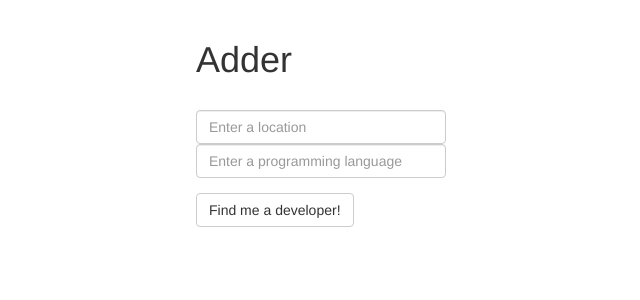
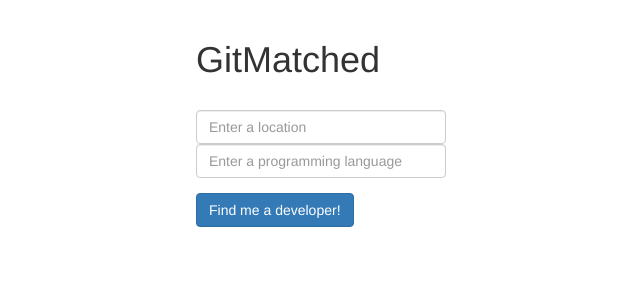
Before and after one commit to jascharf10/API-Test, a Flask app: page / in a window 1280 px wide. Shown: the top 300 px of the page, without its empty margins (209-849 px from the left). Run offline with Flask 2, Linux system fonts and the light colour scheme; some libraries are stand-ins or nearby versions.

Commit message:
more fun with jquery

```diff
--- a/app/static/main.js
+++ b/app/static/main.js
@@ -1,5 +1,6 @@
 $(document).ready(function() {
     console.log("ready!");
+    $('#try-again').hide();
 
   $("form").on("submit", function() {
       console.log("the form has been submitted")
@@ -13,9 +14,16 @@ $(document).ready(function() {
         url: "/",
         data: {first: valueOne, second: valueTwo},
         success: function(results) {
-            console.log(results.items[0]);
-            $("#results").html('<a href="'+results.items[0].html_url+'">'+results.items[0].login+'</a><br><img src="'+results.items[0].avatar_url+'">')
-            $("input").val("")
+          if (results.items.length > 0) {
+              $('input').hide();
+              $('#try-again').show();
+            var randNum = Math.floor(Math.random() * Object.keys(results.items).length)
+            console.log(results.items[randNum]);
+            $("#results").html('<a href="'+results.items[randNum].html_url+'">'+results.items[randNum].login+'</a><br><img src="'+results.items[randNum].avatar_url+'" class="avatar">')
+            // $("input").val("")
+          } else {
+              $('#results').html('Something went terribly wrong! Please try again.')
+          }
         },
         error: function(error) {
             console.log(error);
@@ -24,4 +32,10 @@ $(document).ready(function() {
 
   });
 
+  $('#try-again').on('click', function(){
+      $('input').val('').show();
+      $('#try-again').hide();
+      $('#results').html('');
+  });
+
 });
--- a/app/templates/index.html
+++ b/app/templates/index.html
@@ -12,18 +12,22 @@
         input {
             max-width: 250px;
         }
+        .avatar {
+            max-width: 150px;
+        }
     </style>
   </head>
   <body>
     <div class="container">
-        <h1>Adder</h1>
+        <h1>GitMatched</h1>
         <br>
         <form role="form" method="post" onsubmit="return false;">
             <div class="form-group">
                 <input type="text" class="form-control" name="location" placeholder="Enter a location" required>
                 <input type="text" class="form-control" name="language" placeholder="Enter a programming language" required>
             </div>
-            <button type="submit" class="btn btn-default">Find me a developer!</button>
+            <button type="submit" class="btn btn-primary">Find me a developer!</button>
+            <button type="submit" class="btn btn-success" id ="try-again">Try a different location</button>
         </form>
         <br>
         <div id="results"></div>
```
